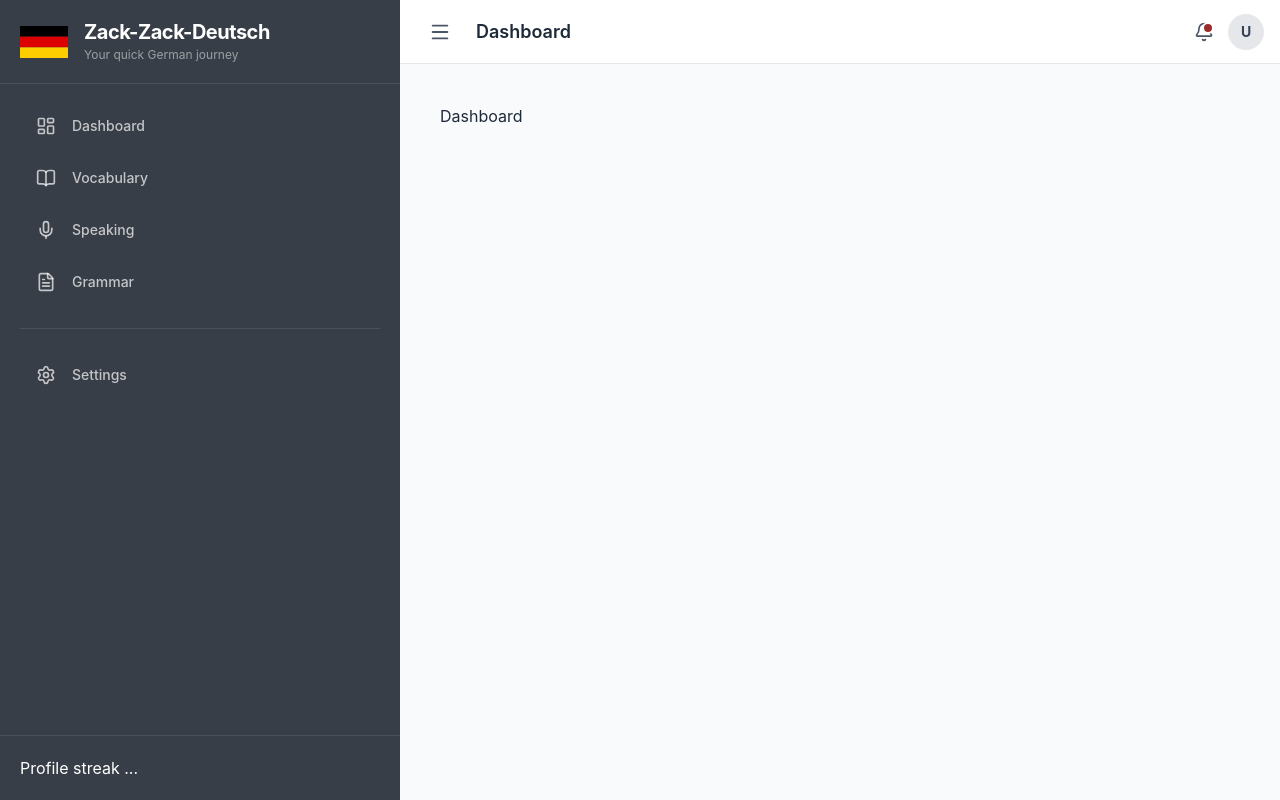
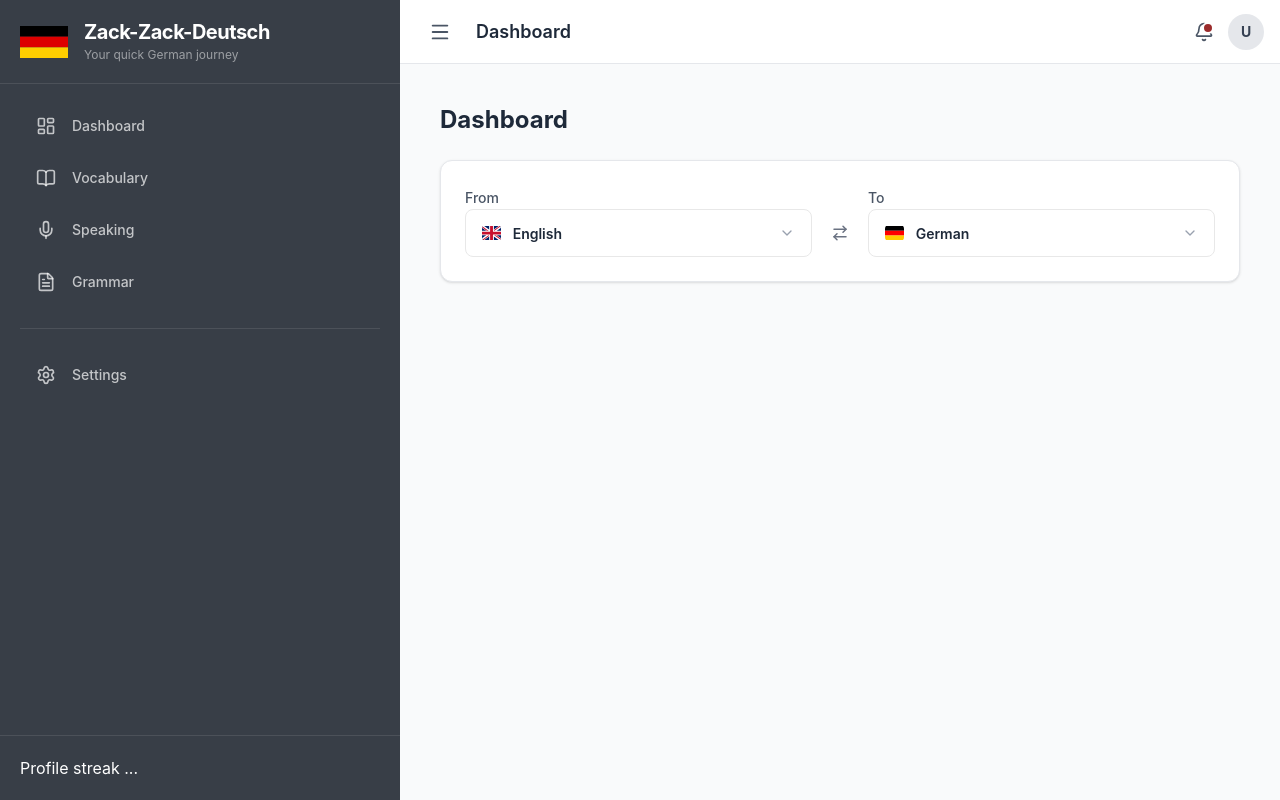
Before and after one commit to zola8/zack-zack-deutsch-fe, a React (Vite) app: page / in a window 1280 px wide. Built offline with nearby package versions, Linux system fonts and the light colour scheme.

Commit message:
Language from-to selector component with flags

```diff
--- a/package.json
+++ b/package.json
@@ -12,6 +12,8 @@
   "dependencies": {
     "@tailwindcss/vite": "^4.3.3",
     "daisyui": "^5.7.46",
+    "flag-icons": "^7.5.0",
+    "js-cookie": "^3.0.8",
     "lucide-react": "^1.48.0",
     "react": "^19.2.8",
     "react-dom": "^19.2.8",
@@ -20,6 +22,7 @@
     "tailwindcss": "^4.3.3"
   },
   "devDependencies": {
+    "@types/js-cookie": "^3.0.6",
     "@types/node": "^24.13.3",
     "@types/react": "^19.2.18",
     "@types/react-dom": "^19.2.7",
--- a/src/App.tsx
+++ b/src/App.tsx
@@ -3,8 +3,8 @@ import RootLayout from './layouts/RootLayout';
 import Login from './pages/Login';
 import LoginCallback from './pages/LoginCallback';
 import NotFound from './pages/NotFound';
+import Page1 from './pages/Page1';
 
-const Page1 = () => <div className="p-4">Dashboard</div>;
 const Page2 = () => <div className="p-4">Vocabulary</div>;
 const Page3 = () => <div className="p-4">Speaking</div>;
 const Page4 = () => <div className="p-4">Grammar</div>;
--- /dev/null
+++ b/src/components/CountryFlag.tsx
@@ -0,0 +1,57 @@
+// Mapping from language code to ISO 3166-1 alpha-2 country code
+
+const languageToCountry: Record<string, string> = {
+  en: 'gb', // English → United Kingdom
+  de: 'de', // German → Germany
+  es: 'es', // Spanish → Spain
+  fr: 'fr', // French → France
+  it: 'it', // Italian → Italy
+  pt: 'pt', // Portuguese → Portugal
+  nl: 'nl', // Dutch → Netherlands
+  pl: 'pl', // Polish → Poland
+  ru: 'ru', // Russian → Russia
+  tr: 'tr', // Turkish → Turkey
+  ar: 'sa', // Arabic → Saudi Arabia
+  zh: 'cn', // Chinese → China
+  ja: 'jp', // Japanese → Japan
+  ko: 'kr', // Korean → South Korea
+  hi: 'in', // Hindi → India
+  hu: 'hu', // Hungarian → Hungary
+  vi: 'vn', // Vietnamese → Vietnam
+};
+
+type CountryFlagProps = {
+  langCode: string;
+  size?: 'sm' | 'md' | 'lg';
+  className?: string;
+};
+
+const sizeClasses = {
+  sm: 'w-5 h-4',
+  md: 'w-7 h-5',
+  lg: 'w-9 h-6',
+};
+
+
+export default function CountryFlag({
+  langCode,
+  size = 'md',
+  className = ''
+}: CountryFlagProps) {
+  const countryCode = languageToCountry[langCode];
+
+  if (!countryCode) {
+    return (
+      <span className={`inline-flex items-center justify-center ${sizeClasses[size]} bg-gray-200 text-gray-600 text-xs font-bold rounded ${className}`}>
+        {langCode.toUpperCase()}
+      </span>
+    );
+  }
+
+  return (
+    <span
+      className={`fi fi-${countryCode} ${sizeClasses[size]} rounded-sm inline-block ${className}`}
+      aria-label={langCode}
+    />
+  );
+}
--- /dev/null
+++ b/src/components/FlagSelect.tsx
@@ -0,0 +1,76 @@
+import { useRef, useEffect, useState } from 'react';
+import { ChevronDown } from 'lucide-react';
+import CountryFlag from './CountryFlag';
+import type { Language } from '../data/languages';
+
+
+type FlagSelectProps = {
+  label: string;
+  value: string;
+  options: Language[];
+  onChange: (code: string) => void;
+};
+
+
+export default function FlagSelect({ label, value, options, onChange }: FlagSelectProps) {
+  const [isOpen, setIsOpen] = useState(false);
+  const dropdownRef = useRef<HTMLDivElement>(null);
+
+  useEffect(() => {
+    const handleClickOutside = (event: MouseEvent) => {
+      if (dropdownRef.current && !dropdownRef.current.contains(event.target as Node)) {
+        setIsOpen(false);
+      }
+    };
+    document.addEventListener('mousedown', handleClickOutside);
+    return () => document.removeEventListener('mousedown', handleClickOutside);
+  }, []);
+
+  const selected = options.find((opt) => opt.code === value);
+
+  return (
+    <div className="flex-1" ref={dropdownRef}>
+      <label className="label">
+        <span className="label-text text-sm font-medium text-gray-600">{label}</span>
+      </label>
+
+      <div className="relative">
+        <button
+          type="button"
+          onClick={() => setIsOpen(!isOpen)}
+          className="btn btn-bordered w-full justify-between h-12 normal-case bg-white hover:bg-gray-50 hover:border-gray-300"
+        >
+          <span className="flex items-center gap-3">
+            {selected && <CountryFlag langCode={selected.code} size="sm" />}
+            <span className="text-gray-800">{selected?.name}</span>
+          </span>
+          <ChevronDown
+            size={16}
+            className={`text-gray-400 transition-transform ${isOpen ? 'rotate-180' : ''}`}
+          />
+        </button>
+
+        {isOpen && (
+          <ul className="menu bg-white rounded-box absolute z-50 w-full mt-1 p-1 shadow-lg border border-gray-200 max-h-72 overflow-y-auto">
+            {options.map((option) => (
+              <li key={option.code}>
+                <button
+                  type="button"
+                  onClick={() => {
+                    onChange(option.code);
+                    setIsOpen(false);
+                  }}
+                  className={`flex items-center gap-3 w-full text-left px-3 py-2 rounded-lg hover:bg-gray-100 ${option.code === value ? 'bg-gray-100 font-medium' : ''
+                    }`}
+                >
+                  <CountryFlag langCode={option.code} size="sm" />
+                  <span className="text-gray-800">{option.name}</span>
+                </button>
+              </li>
+            ))}
+          </ul>
+        )}
+      </div>
+    </div>
+  );
+}
--- /dev/null
+++ b/src/components/LanguageFromToSelector.tsx
@@ -0,0 +1,68 @@
+import { useEffect, useState } from 'react';
+import cookies from 'js-cookie';
+import { languages } from '../data/languages';
+import { ArrowRightLeft } from 'lucide-react';
+import FlagSelect from './FlagSelect';
+
+const COOKIE_FROM = 'lang_from';
+const COOKIE_TO = 'lang_to';
+const DEFAULT_FROM = 'en';
+const DEFAULT_TO = 'de';
+
+
+type LanguageSelectorProps = {
+  onChange?: (from: string, to: string) => void;
+};
+
+
+export default function LanguageFromToSelector({ onChange }: LanguageSelectorProps) {
+  const [from, setFrom] = useState<string>(cookies.get(COOKIE_FROM) || DEFAULT_FROM);
+  const [to, setTo] = useState<string>(cookies.get(COOKIE_TO) || DEFAULT_TO);
+
+  useEffect(() => {
+    cookies.set(COOKIE_FROM, from, { expires: 365, sameSite: 'lax' });
+    cookies.set(COOKIE_TO, to, { expires: 365, sameSite: 'lax' });
+    onChange?.(from, to);
+  }, [from, to, onChange]);
+
+  const availableToLanguages = languages.filter((lang) => lang.code !== from);
+
+  const handleSwap = () => {
+    const temp = from;
+    setFrom(to);
+    setTo(temp);
+  };
+
+  return (
+    <div className="bg-white rounded-xl shadow-sm border border-gray-200 p-6">
+      <div className="flex flex-col sm:flex-row items-stretch sm:items-end gap-3">
+
+        <FlagSelect
+          label="From"
+          value={from}
+          options={languages}
+          onChange={setFrom}
+        />
+
+        <div className="flex items-end pb-2">
+          <button
+            onClick={handleSwap}
+            className="btn btn-sm btn-ghost btn-circle hover:bg-gray-100 text-gray-500"
+            aria-label="Swap languages"
+            title="Swap languages"
+          >
+            <ArrowRightLeft size={18} />
+          </button>
+        </div>
+
+        <FlagSelect
+          label="To"
+          value={to}
+          options={availableToLanguages}
+          onChange={setTo}
+        />
+
+      </div>
+    </div>
+  );
+}
--- /dev/null
+++ b/src/data/languages.ts
@@ -0,0 +1,28 @@
+export type Language = {
+  code: string;
+  name: string;
+};
+
+export const languages: Language[] = [
+  { code: 'en', name: 'English' },
+  { code: 'de', name: 'German' },
+  { code: 'hu', name: 'Hungarian' },
+  { code: 'vi', name: 'Vietnamese' },
+  { code: 'es', name: 'Spanish' },
+  { code: 'fr', name: 'French' },
+  { code: 'it', name: 'Italian' },
+  { code: 'pt', name: 'Portuguese' },
+  { code: 'nl', name: 'Dutch' },
+  { code: 'pl', name: 'Polish' },
+  { code: 'ru', name: 'Russian' },
+  { code: 'tr', name: 'Turkish' },
+  { code: 'ar', name: 'Arabic' },
+  { code: 'zh', name: 'Chinese' },
+  { code: 'ja', name: 'Japanese' },
+  { code: 'ko', name: 'Korean' },
+  { code: 'hi', name: 'Hindi' },
+];
+
+export const getLanguageByCode = (code: string): Language | undefined => {
+  return languages.find((lang) => lang.code === code);
+};
--- a/src/index.css
+++ b/src/index.css
@@ -1,4 +1,5 @@
 @import "tailwindcss";
+@import "flag-icons/css/flag-icons.min.css";
 
 @plugin "daisyui" {
   themes: emerald --default;
--- /dev/null
+++ b/src/pages/Page1.tsx
@@ -0,0 +1,16 @@
+import LanguageFromToSelector from '../components/LanguageFromToSelector';
+
+
+export default function Page1() {
+  const handleLanguageChange = (from: string, to: string) => {
+    console.log(`Translating from ${from} to ${to}`);
+  };
+
+  return (
+    <div className="p-4">
+      <h1 className="text-2xl font-bold text-gray-800 mb-6">Dashboard</h1>
+      <LanguageFromToSelector onChange={handleLanguageChange} />
+
+    </div>
+  );
+}
```
Also changed, not shown: 2 other files (tests, documents, lock files or other folders).
